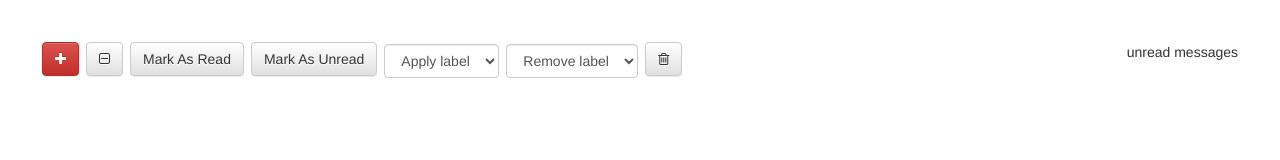
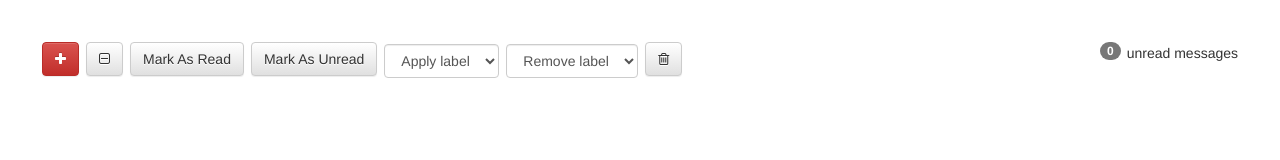
Before and after one commit to keschaefer/inbox-react-app, a React (Create React App) app: page / in a window 1280 px wide. Shown: the top 160 px of the page. Built offline with nearby package versions, Linux system fonts and the light colour scheme; no server answers.

Commit message:
unread message count functionality

```diff
--- a/src/App.js
+++ b/src/App.js
@@ -13,6 +13,7 @@ class App extends Component {
         selected: [],
         read: [],
         unRead: [],
+        totalUnRead: 0,
       }
     }
 
@@ -71,8 +72,8 @@ class App extends Component {
     for (let i = 0; i < readArr.length; i++) {
       this.patch([readArr[i].id], 'read', 'read', true)
     }
-    this.setState({
-      read: readArr
+      this.setState({
+      read: readArr,
     })
   }
 
@@ -80,24 +81,29 @@ class App extends Component {
     let unReadArr = this.state.messages.filter(i => {
       return i.selected === true
     })
-    console.log(unReadArr)
     for (let i = 0; i < unReadArr.length; i++) {
       this.patch([unReadArr[i].id], 'read', 'read', false)
-      console.log(unReadArr[i].id)
+      console.log(this.state.messages)
     }
     this.setState({
-      unRead: unReadArr
+      unRead: unReadArr,
     })
   }
 
-
+  deleteMessage = () => {
+      this.state.messages.filter(i => {
+        if (i.selected === true) {
+          this.patch([i.id], 'delete')
+        }
+      })
+  }
 
 
   render() {
     return (
       <div className="App body">
         <header className="App-header">
-         <Toolbar hideMessage ={this.hideMessage} composeMessage={this.state.composeMessage} markRead = {this.markRead} markUnRead = {this.markUnRead}/>
+         <Toolbar hideMessage ={this.hideMessage} composeMessage={this.state.composeMessage} markRead = {this.markRead} markUnRead = {this.markUnRead} messages = {this.state.messages} deleteMessage = {this.deleteMessage}/>
          <Message composeMessage={this.state.composeMessage}/>
          <MessageList messages = {this.state.messages} markStarred = {this.markStarred}  markSelected = {this.markSelected}/>
 
--- a/src/Components/Toolbar.js
+++ b/src/Components/Toolbar.js
@@ -1,12 +1,24 @@
 import React from 'react';
 
 const Toolbar = (props) => {
+
+   let count = 0
+   let plural = true
+    props.messages.filter(i => {
+      if (i.read === false) {
+        count++
+      }
+   })
+   if (count === 1) {
+      plural = false
+   }
+
    return (
       <div className="row toolbar">
          <div className="col-md-12">
             <p className="pull-right">
-            <span className="badge badge">{props.totalUnRead}</span>
-            unread messages
+            <span className="badge badge">{count}</span>
+            {`unread message${plural ? 's' : ''}`}
             </p>
             <a onClick = {props.hideMessage} className="btn btn-danger">
             <i className= {`fa ${props.composeMessage ? 'fa-plus' : 'fa-minus'}`}></i>
@@ -34,7 +46,7 @@ const Toolbar = (props) => {
       <option value="gschool">gschool</option>
     </select>
 
-    <button className="btn btn-default">
+    <button onClick = {props.deleteMessage} className="btn btn-default">
       <i className="fa fa-trash-o"></i>
     </button>
   </div>
```
